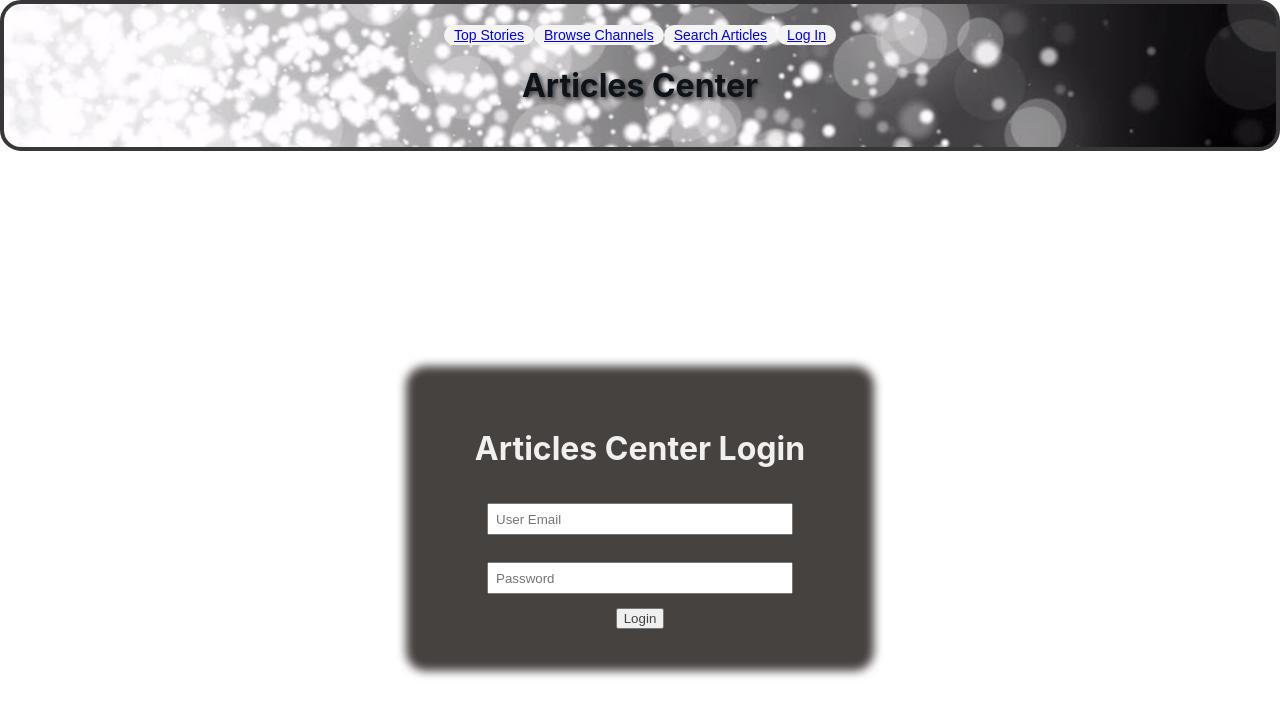
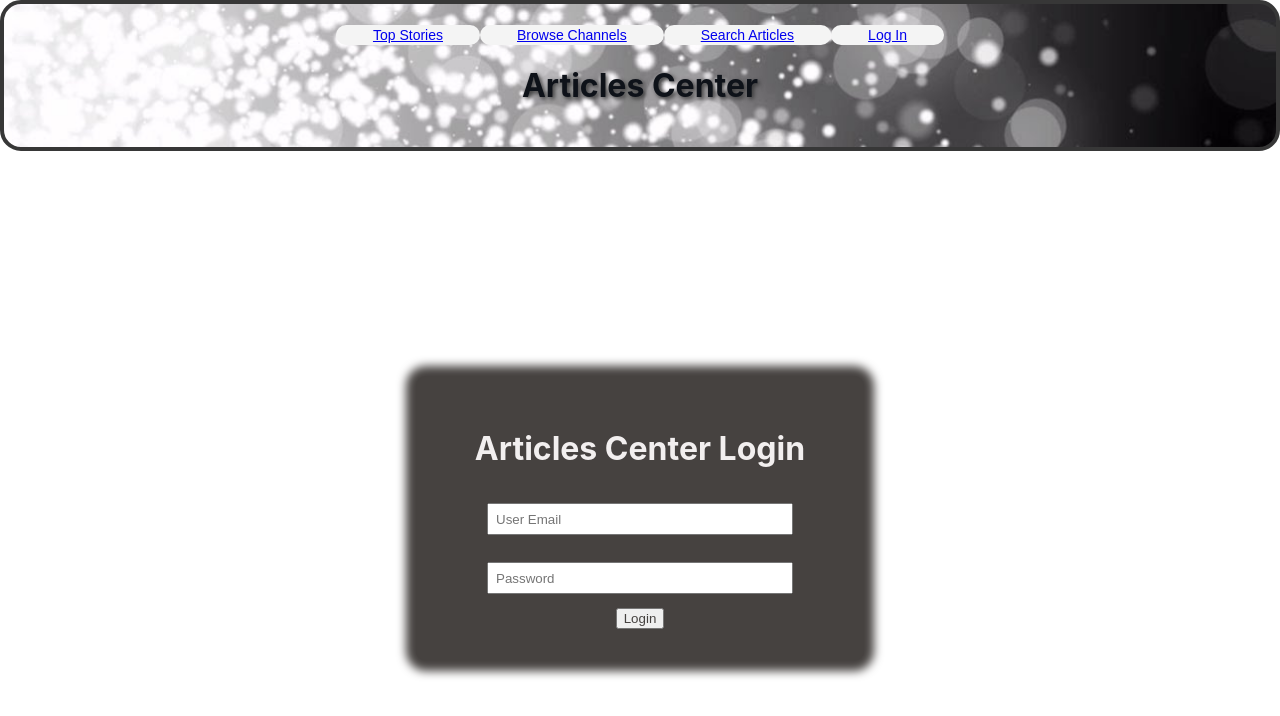
Before and after one commit to Wali89/articles-center, a React (Create React App) app in the folder client/: page /users in a window 1280 px wide. Shown: the top 716 px of the page. Built offline with nearby package versions, Linux system fonts and the light colour scheme.

Commit message:
changed styling

```diff
--- a/client/src/App.css
+++ b/client/src/App.css
@@ -72,7 +72,7 @@
 
 .button {
   display: inline-block;
-  padding: 2px 10px;
+  padding: 2px 37px;
   font-size: 14px;
   cursor: pointer;
   text-align: center;
@@ -88,6 +88,7 @@
 
 .button:hover {background-color: #dcd0c0}
 
+
 .button:active {
   background-color: #f4f4f4;
   box-shadow: 0 5px #666;
@@ -99,7 +100,7 @@ a:visited {
   color: #373737;
 }
 
-a.article-link:hover, a.article-link:active {font-family: monospace;}
+/*a.article-link:hover, a.article-link:active {font-family: monospace;}*/
 
 a.article-link {
   color: #373737;
@@ -107,7 +108,6 @@ a.article-link {
 
 }
 
-h3.channel-link:hover, a.channel-link:active {font-family: monospace;}
 
 h3.channel-link {
 
```
